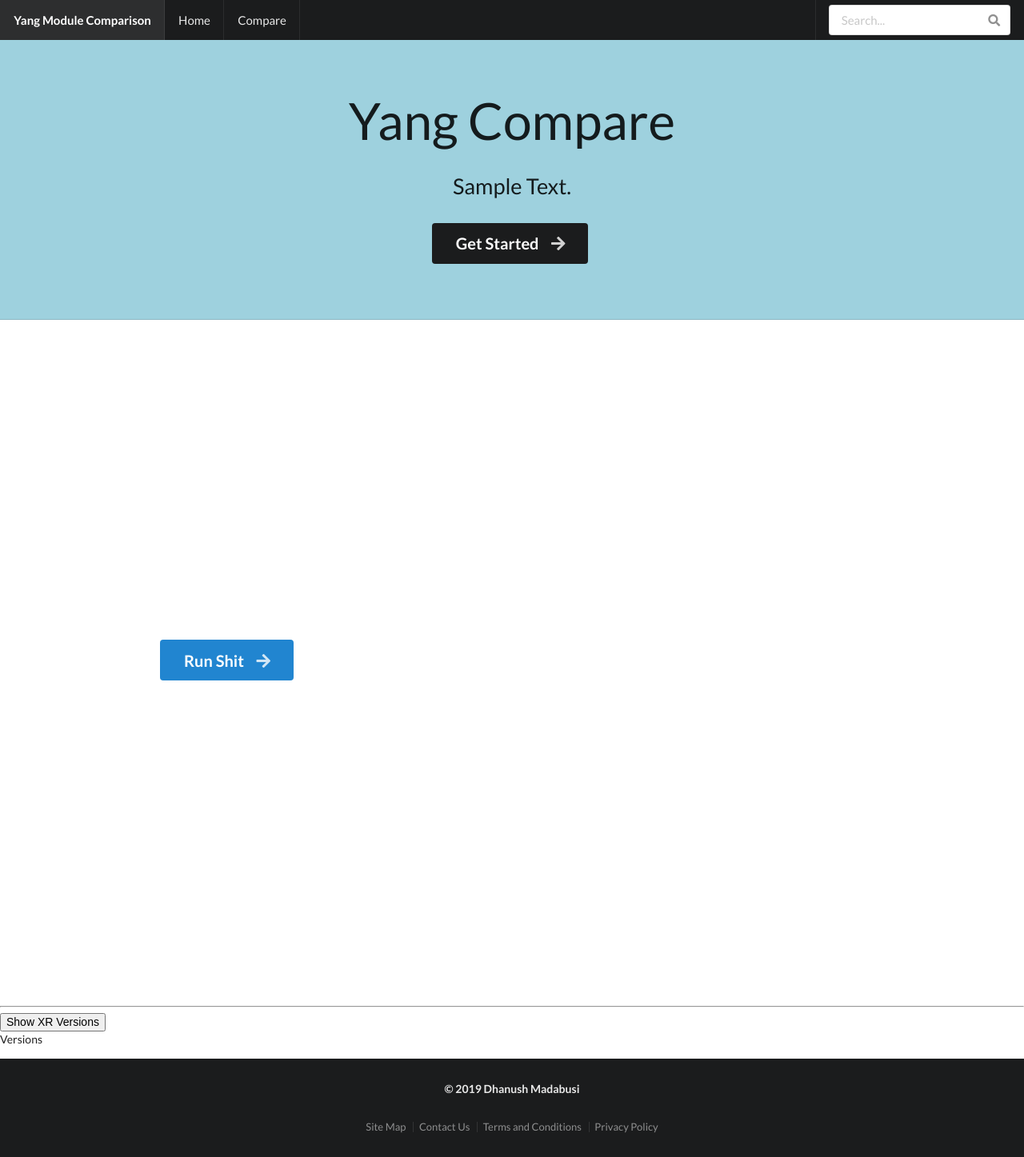
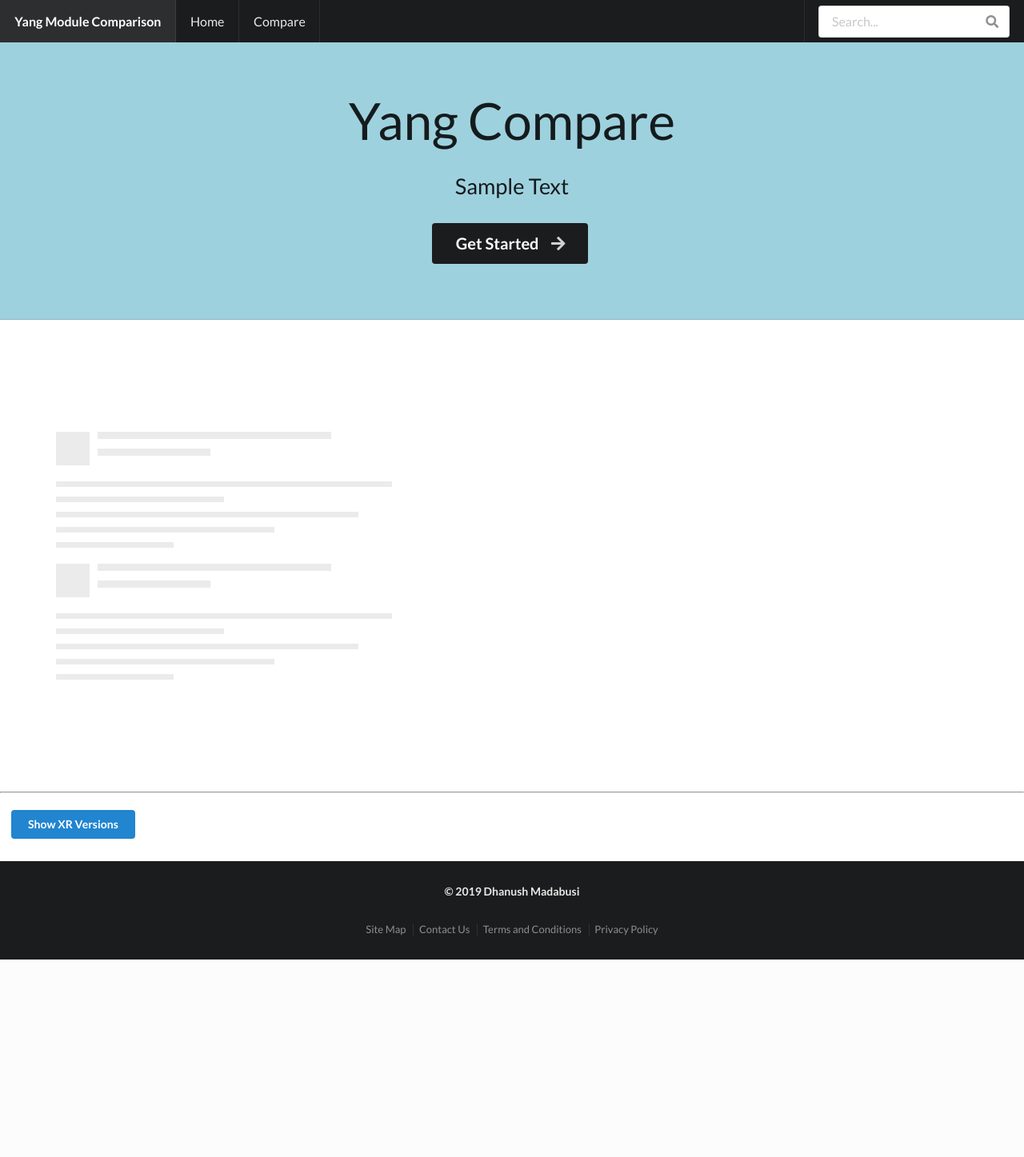
Before and after one commit to dmads98/yangdiff-django, a Django app: page /compare/ in a window 1280 px wide. Shown: the whole page at 80% size. After the commit the page ends 1200 px from the top, so only its background shows below. Run offline with Django 3.2, Linux system fonts and the light colour scheme; data that the repository does not hold is empty.

Commit message:
fixed compare.js

```diff
--- a/src/static/yang_compare/css/compare.css
+++ b/src/static/yang_compare/css/compare.css
@@ -1,5 +1,14 @@
-#space-button {
-  margin: 20em 10em;
+#placeholder {
+  margin: 10em 5em;
+}
+
+#versions-button{
+  margin: 1em 1em;
+}
+
+#versions{
+  margin: 1em 1em;
+  max-width: 300px;
 }
 
 #jumbo{
--- a/src/static/yang_compare/js/compare.js
+++ b/src/static/yang_compare/js/compare.js
@@ -6,7 +6,7 @@ var getVersions = function(){
     		console.log(response);
     		let list = '';
         	response.versions.forEach(vers => {
-        		list += `<li class="list-group-item">${vers}</li>`;
+        		list += `<div class="item">${vers}</div>`;
 			});
     		$('#versions-list').append(list);
     	},
@@ -17,19 +17,10 @@ var getVersions = function(){
 };
 
 $(document).ready(() => {
-	$('#test').on('mouseenter', () => {
-	    $('#test').css({
-	      color: 'green'
-	    })
-  	}).on('mouseleave', () => {
-	    $('#test').css({
-	      color: 'red'
-	    })
-  	})
-  	$("#versions").hide()
+  	$(".versions").hide()
 	getVersions()
 	$("#versions-button").on('click', () => {
-		$("#versions").toggle()
+		$(".versions").toggle()
 		var content = $('#versions-button').html()
 		if (content == "Show XR Versions"){
 			$('#versions-button').html("Hide XR Versions")
@@ -38,7 +29,4 @@ $(document).ready(() => {
 			$('#versions-button').html("Show XR Versions")
 		}
 	});
-	$('#gender').dropdown();
-	$('#states').dropdown();
-	$('#language').dropdown();
 })
--- a/src/templates/navbar.html
+++ b/src/templates/navbar.html
@@ -1,5 +1,5 @@
 <div id="primary-menu" class="ui container">
-  <div class="ui large fixed inverted menu">
+  <div class="ui big fixed inverted menu">
     <a class="toc item">
       <i class="sidebar icon"></i>
     </a>
--- a/src/yang_compare/templates/yang_compare/compare.html
+++ b/src/yang_compare/templates/yang_compare/compare.html
@@ -18,30 +18,63 @@ Yang File Compare
     <h1 class="ui header">
       Yang Compare
     </h1>
-    <h2>Sample Text.</h2>
+    <h2>Sample Text</h2>
     <div class="ui huge secondary button">Get Started <i class="right arrow icon"></i></div>
   </div>
 
 </div>
 
-<div id="space-button" class="ui huge primary button">Run Shit <i class="right arrow icon"></i></div>
-
+<div id="placeholder" class="ui placeholder">
+  <div class="image header">
+    <div class="line"></div>
+    <div class="line"></div>
+  </div>
+  <div class="paragraph">
+    <div class="line"></div>
+    <div class="line"></div>
+    <div class="line"></div>
+    <div class="line"></div>
+    <div class="line"></div>
+  </div>
+  <div class="image header">
+    <div class="line"></div>
+    <div class="line"></div>
+  </div>
+  <div class="paragraph">
+    <div class="line"></div>
+    <div class="line"></div>
+    <div class="line"></div>
+    <div class="line"></div>
+    <div class="line"></div>
+  </div>
+</div>
 
 <hr>
-<button type="button" class="btn btn-primary" id="myClickButton">Show XR Versions</button>
-<div id="versions" class="card" style="width: 18rem;">
+<button class="ui primary button" id="versions-button">Show XR Versions</button>
+
+<div id="versions">
+	<h3 class="ui top attached header versions">
+	  Versions
+	</h3>
+	<div class="ui attached raised segment versions">
+	 	<div id="versions-list" class="ui divided relaxed list">
+
+		</div>
+	</div>
+</div>
+<!-- <div id="versions" class="card" style="width: 18rem;">
   <div class="card-header">
     Versions
   </div>
   <ul id="versions-list" class="list-group list-group-flush">
 
   </ul>
-</div>
+</div> -->
 
 
 {% endblock %}
 
 {% block script %}
-<!-- <script src="{% static 'yang_compare/js/compare.js' %}"></script> -->
+<script src="{% static 'yang_compare/js/compare.js' %}"></script>
 
 {% endblock %}
```
Also changed, not shown: src/yang_compare/static/yang_compare/css/compare.css (+11 -2 lines), src/yang_compare/static/yang_compare/js/compare.js (+3 -15 lines).
